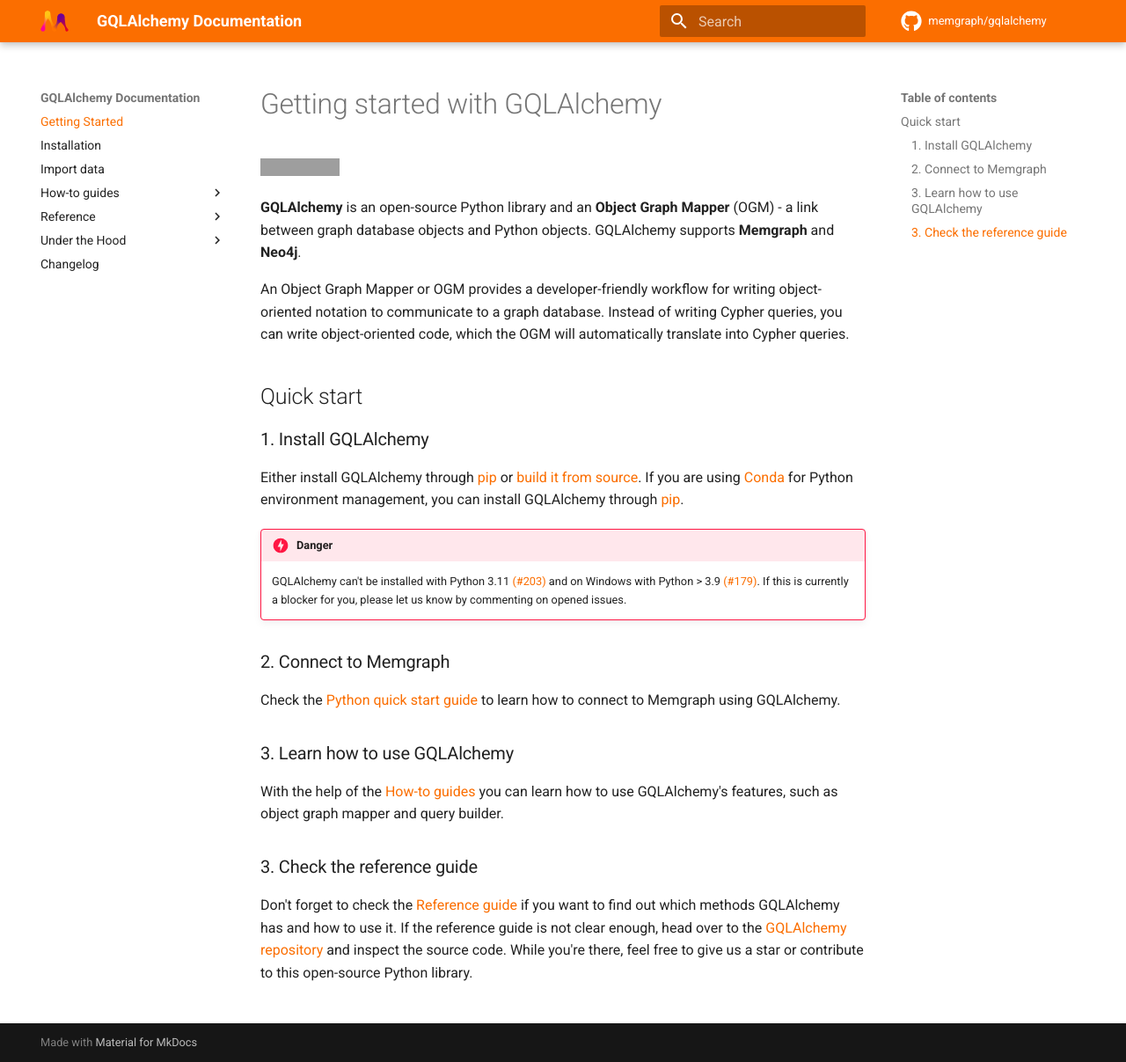
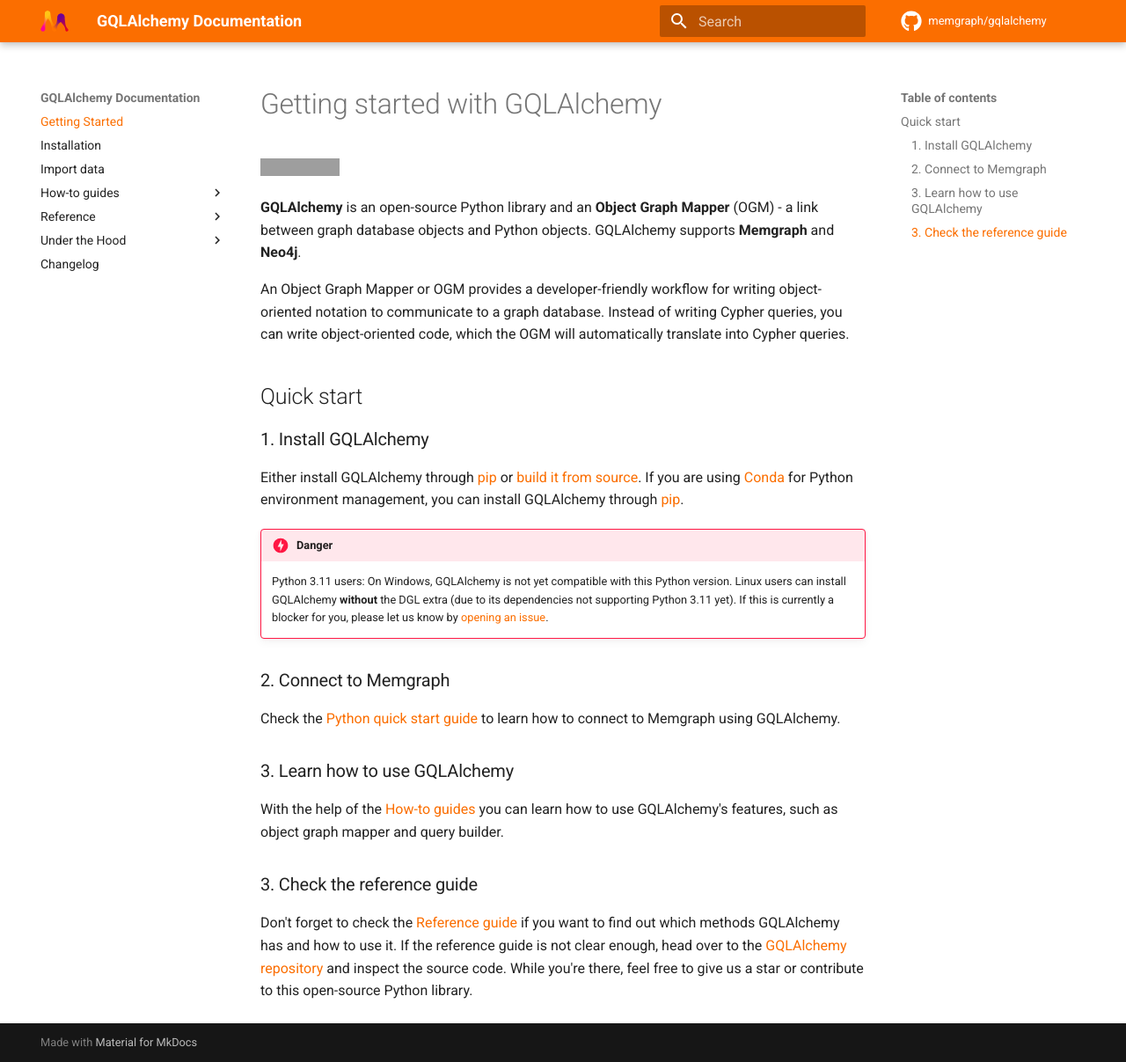
Before and after one commit to memgraph/gqlalchemy, an MkDocs documentation site: the page built from docs/index.md, in a window 1280 px wide and 1207 px high. Shown: the whole window at 88% size. Built offline with MkDocs 1.6.1 and Material for MkDocs 9.7.7, drawn with Linux system fonts in a browser that asks for light colours; comment, search, counter and statistics services are not loaded; grey boxes are pictures that could not be loaded.

Commit message:
Update admonitions and link

```diff
--- a/docs/index.md
+++ b/docs/index.md
@@ -14,7 +14,7 @@
 source](installation.md#source). If you are using [Conda](https://docs.conda.io/en/latest/) for Python environment management, you can install GQLAlchemy through [pip](installation.md#pip).
 
 !!! danger
-    GQLAlchemy can't be installed with Python 3.11 [(#203)](https://github.com/memgraph/gqlalchemy/issues/203) and on Windows with Python > 3.9 [(#179)](https://github.com/memgraph/gqlalchemy/issues/179). If this is currently a blocker for you, please let us know by commenting on opened issues.
+    Python 3.11 users: On Windows, GQLAlchemy is not yet compatible with this Python version. Linux users can install GQLAlchemy **without** the DGL extra (due to its dependencies not supporting Python 3.11 yet). If this is currently a blocker for you, please let us know by [opening an issue](https://github.com/memgraph/gqlalchemy/issues).
 
 ### 2. Connect to Memgraph
 
```
Also changed, not shown: docs/how-to-guides/instance-runner/memgraph-docker-instance.md (+1 -1 lines), docs/installation.md (+1 -1 lines).
